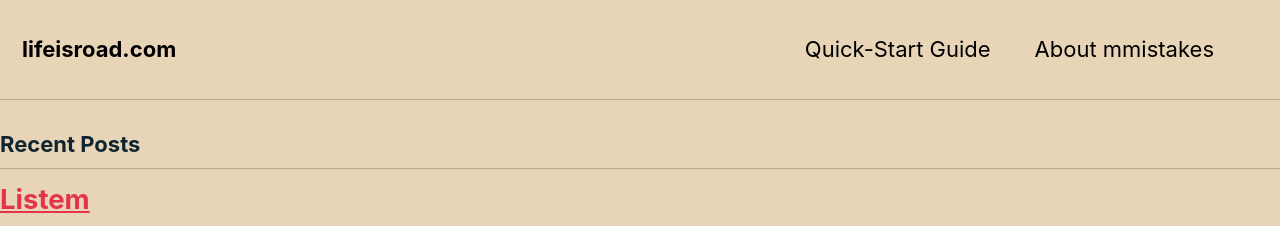
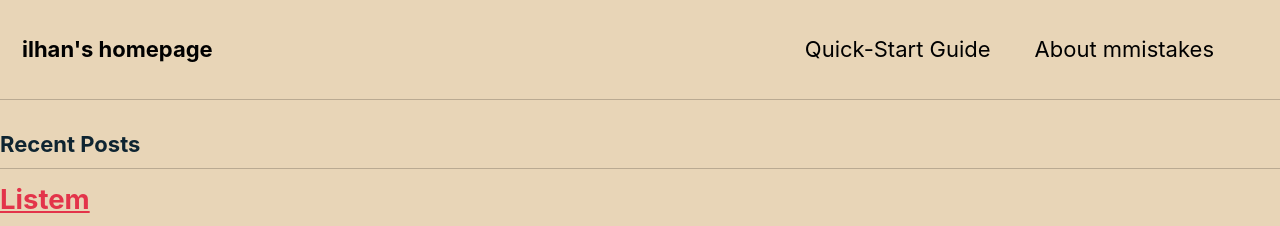
Before and after one commit to ilhangoren/ilhangoren.github.io, a Jekyll site: the page built from index.html, in a window 1280 px wide. Shown: the top 226 px of the page. Built offline with Jekyll 4.4.1, drawn with Linux system fonts in a browser that asks for light colours; the list of posts is cut into pages by our own code.

Commit message:
Update _config.yml

```diff
--- a/_config.yml
+++ b/_config.yml
@@ -9,11 +9,11 @@
 
 # Site Settings
 locale                   : "en"
-title                    : "lifeisroad.com"
+title                    : "ilhan's homepage"
 title_separator          : "-"
 name                     : "ilhan"
 description              : "About life, road and tech"
-url                      : "http://lifeisroad.com" # the base hostname & protocol for your site e.g.
+url                      : "https://ilhangrn.github.io/" # the base hostname & protocol for your site e.g.
 baseurl                  : # the subpath of your site, e.g. "/blog"
 repository               : # ilhangrn/lifeisroad #e.g. "mmistakes/minimal-mistakes"
 teaser                   : # path of fallback teaser image, e.g. "/assets/images/500x300.png"
```
